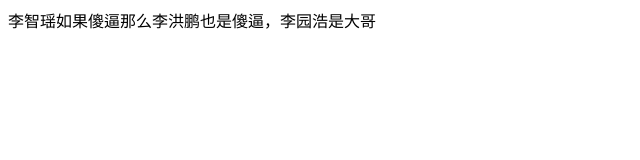
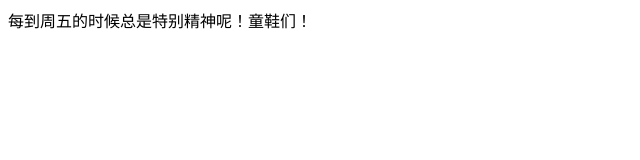
Before and after one commit to a736730489/a736730489.github.io, a plain HTML site: page index.html in a window 1280 px wide. Shown: the whole page, without its empty margins (0-640 px from the left). Drawn offline with Linux system fonts and the light colour scheme.

Commit message:
Update index.html

```diff
--- a/index.html
+++ b/index.html
@@ -5,7 +5,7 @@
 <title>Demo</title>
 </head>
 <body>
-<div>李智瑶如果傻逼那么李洪鹏也是傻逼，李园浩是大哥</div>
+<div>每到周五的时候总是特别精神呢！童鞋们！</div>
 <script type="text/javascript">
 </script>
 </body>
```
